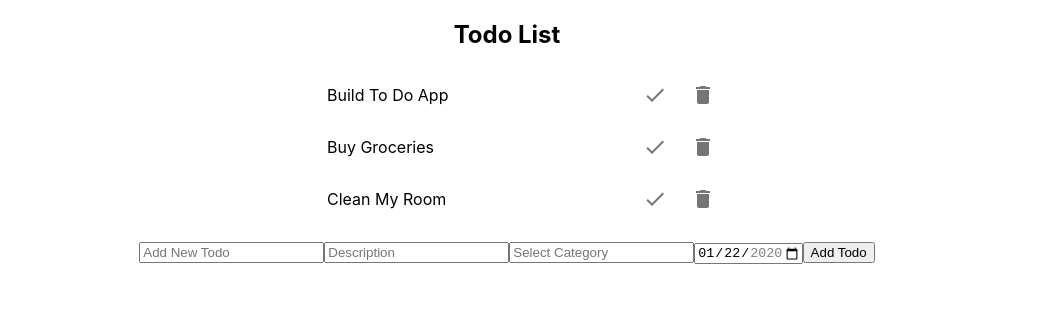
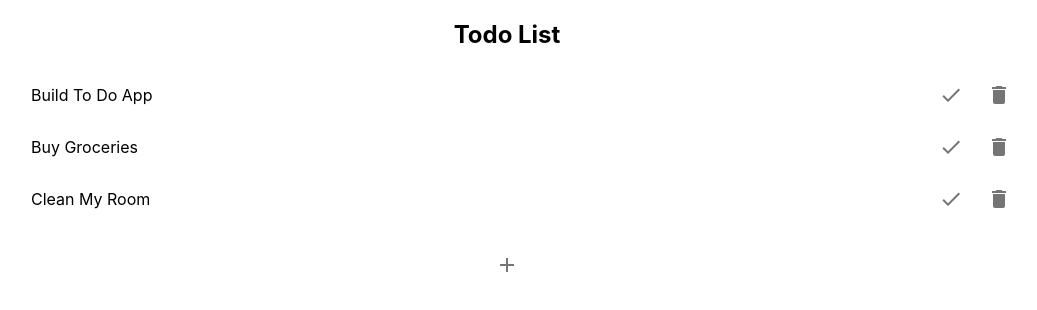
Before and after one commit to hexular/northone_todo, a React (Create React App) app: page / in a window 1280 px wide. Shown: the top 310 px of the page, without its empty margins (133-1170 px from the left). Built offline with nearby package versions, Linux system fonts and the light colour scheme.

Commit message:
add material ui styling to form

```diff
--- a/src/App.js
+++ b/src/App.js
@@ -2,11 +2,14 @@ import React, { useState } from 'react'
 import './App.css'
 import Input from './components/Input'
 import TodoList from './components/TodoList'
+import IconButton from '@material-ui/core/IconButton'
+import AddIcon from '@material-ui/icons/Add'
 
 const today = new Date().toISOString().slice(0, 10)
 
 function App() {
 
+  const [add, setAdd] = useState(false)
   const [todos, setTodos] = useState([
     {
       name: "Build To Do App",
@@ -46,16 +49,21 @@ function App() {
     setTodos(newTodos)
   }
 
+  const cancelForm = () => {
+    setAdd(false)
+  }
+
   const newTodo = (name, desc, category, date) => {
     const newTodos = [...todos, {name: name, desc: desc, category: category, date: date, done: false, deleted: false}]
     setTodos(newTodos)
+    setAdd(false)
   }
 
   return (
     <div className="App">
       <h2>Todo List</h2>
       <TodoList todos={todos} markDone={markDone} deleteTodo={deleteTodo}/>
-      <Input newTodo={newTodo} today={today}/>
+      {add ? <Input newTodo={newTodo} today={today} cancelForm={cancelForm}/> : <IconButton><AddIcon onClick={() => setAdd(true)}/></IconButton>}
     </div>
   )
 }
--- /dev/null
+++ b/src/components/Input.css
@@ -0,0 +1,15 @@
+.form {
+  display: flex;
+  flex-direction: column;
+  align-items: center;
+  padding: 1vmin;
+}
+
+.icons {
+  display: flex;
+  flex-direction: row;
+}
+
+.input {
+  padding: 1vmin;
+}
--- a/src/components/Input.js
+++ b/src/components/Input.js
@@ -1,4 +1,9 @@
 import React, { useState } from 'react'
+import './Input.css'
+import AddIcon from '@material-ui/icons/Add'
+import IconButton from '@material-ui/core/IconButton'
+import ClearIcon from '@material-ui/icons/Clear'
+import TextField from '@material-ui/core/TextField'
 
 export default function Input(props){
 
@@ -7,8 +12,7 @@ export default function Input(props){
   const [category, setCategory] = useState('')
   const [date, setDate] = useState(props.today)
 
-  const onSubmit = event => {
-    event.preventDefault()
+  const onSubmit = () => {
     props.newTodo(name, desc, category, date)
     setName('')
     setDesc('')
@@ -17,38 +21,54 @@ export default function Input(props){
   }
 
   return (
-    <form onSubmit={onSubmit}>
-      <input
+    <form className="form" autoComplete="off">
+      <TextField
         value={name}
         type="text"
         placeholder="Add New Todo"
         id="name"
-        onChange={event => setName(event.target.value)}>
-      </input>
-      <input
+        onChange={event => setName(event.target.value)}
+        className="input"
+        variant="outlined"
+      />
+
+      <TextField
         value={desc}
         type="text"
         placeholder="Description"
         id="desc"
-        onChange={event => setDesc(event.target.value)}>
-      </input>
-      <input
+        onChange={event => setDesc(event.target.value)}
+        className="input"
+        variant="outlined"
+      />
+
+      <TextField
         value={category}
         type="text"
         placeholder="Select Category"
         id="category"
-        onChange={event => setCategory(event.target.value)}>
-      </input>
-      <input
+        onChange={event => setCategory(event.target.value)}
+        className="input"
+        variant="outlined"
+      />
+
+      <TextField
         type="date"
         id="date"
         name="due-date"
         min={props.today} max="2020-12-31"
-        value={date}
-        onChange={event => setDate(event.target.value)}>
-      </input>
-      <input type="submit" value="Add Todo">
-      </input>
+        defaultValue={date}
+        onChange={event => setDate(event.target.value)}
+        variant="outlined"
+      />
+      <div className="icons">
+        <IconButton>
+          <AddIcon onClick={() => onSubmit()}/>
+        </IconButton>
+        <IconButton onClick={() => props.cancelForm()}>
+          <ClearIcon/>
+        </IconButton>
+      </div>
     </form>
   )
 }
--- a/src/components/Todo.css
+++ b/src/components/Todo.css
@@ -11,7 +11,7 @@
   display: flex;
   flex-direction: row;
   justify-content: space-between;
-  width: 50vmin;
+  width: 80%;
 }
 
 .icons {
```
Also changed, not shown: 1 other file (tests, documents, lock files or other folders).
